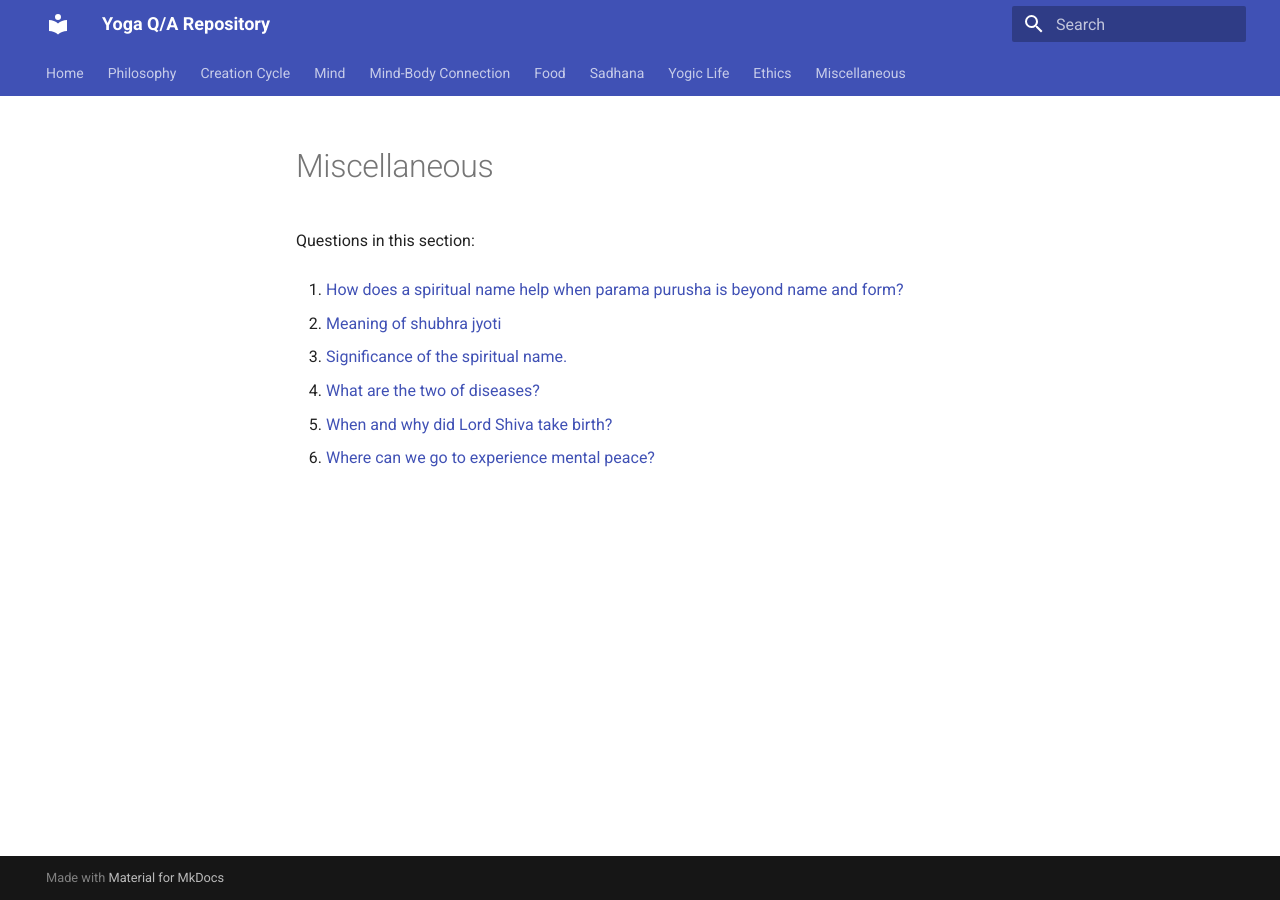
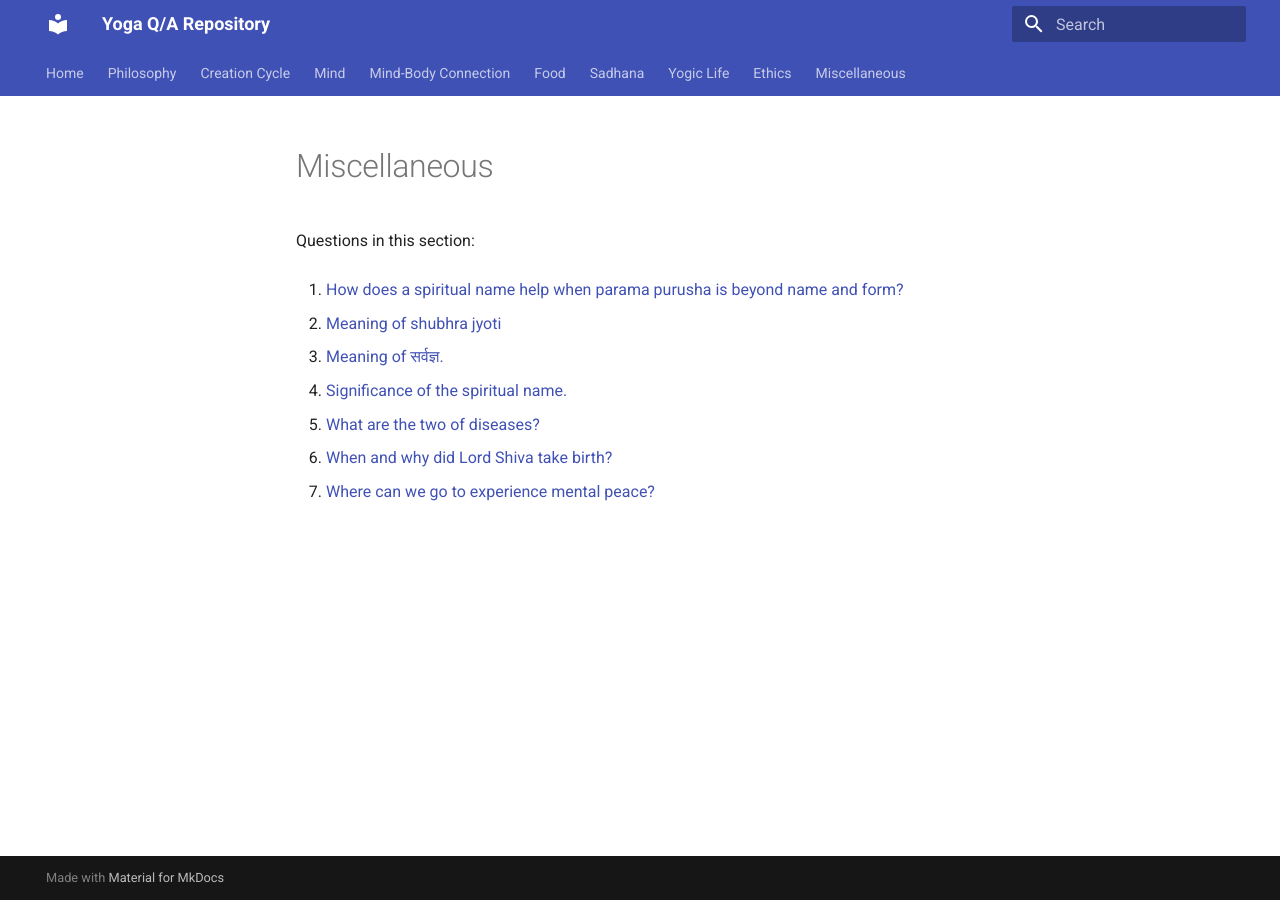
Before and after one commit to yogiclife/yoga-qa, an MkDocs documentation site: the page built from docs/miscellaneous/README.md, in a window 1280 px wide. Built offline with MkDocs 1.6.1 and Material for MkDocs 9.7.7, drawn with Linux system fonts in a browser that asks for light colours.

Commit message:
Update topic indices [skip ci]

```diff
--- a/docs/miscellaneous/README.md
+++ b/docs/miscellaneous/README.md
@@ -6,10 +6,12 @@ Questions in this section:
 
 2. [Meaning of shubhra jyoti](meaning-of-shubhra-jyoti-20260628-133431.md)
 
-3. [Significance of the spiritual name.](significance-of-the-spiritual-name-20260628-125349.md)
+3. [Meaning of सर्वज्ञ.](meaning-of-20260628-134144.md)
 
-4. [What are the two of diseases?](what-are-the-two-of-diseases-20260628-113916.md)
+4. [Significance of the spiritual name.](significance-of-the-spiritual-name-20260628-125349.md)
 
-5. [When and why did Lord Shiva take birth?](when-and-why-did-lord-shiva-take-birth-20260628-123237.md)
+5. [What are the two of diseases?](what-are-the-two-of-diseases-20260628-113916.md)
 
-6. [Where can we go to experience mental peace?](where-can-we-go-to-experience-mental-peace-20260628-115928.md)
+6. [When and why did Lord Shiva take birth?](when-and-why-did-lord-shiva-take-birth-20260628-123237.md)
+
+7. [Where can we go to experience mental peace?](where-can-we-go-to-experience-mental-peace-20260628-115928.md)
```
